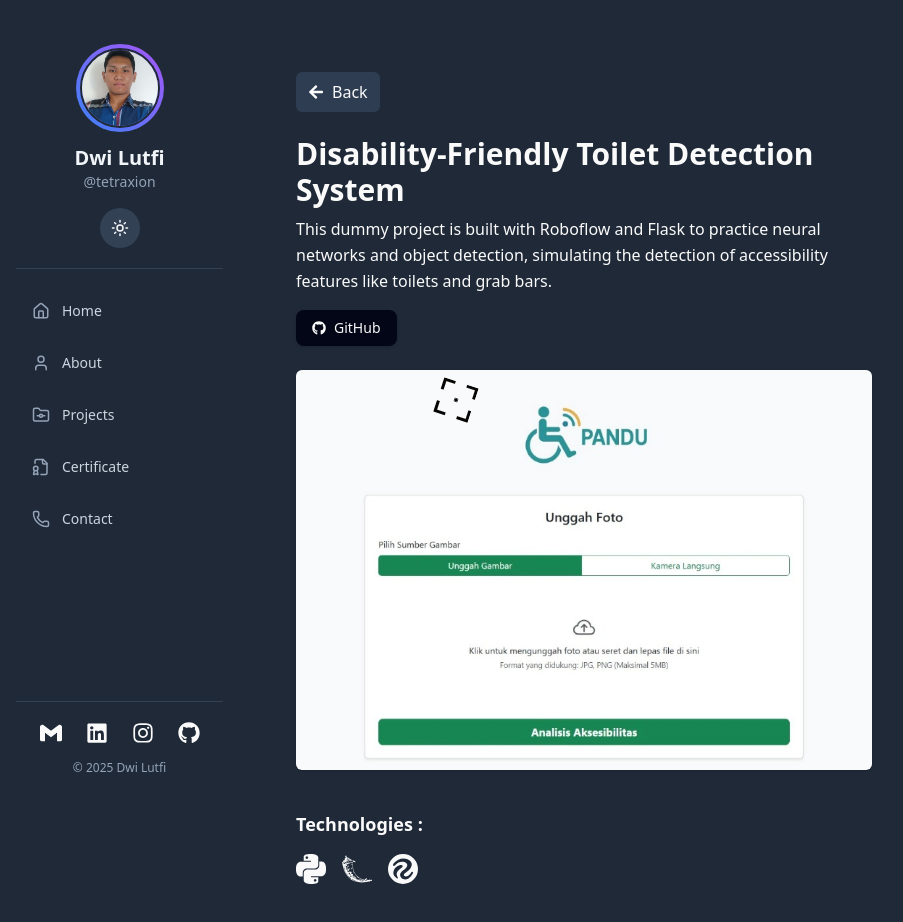
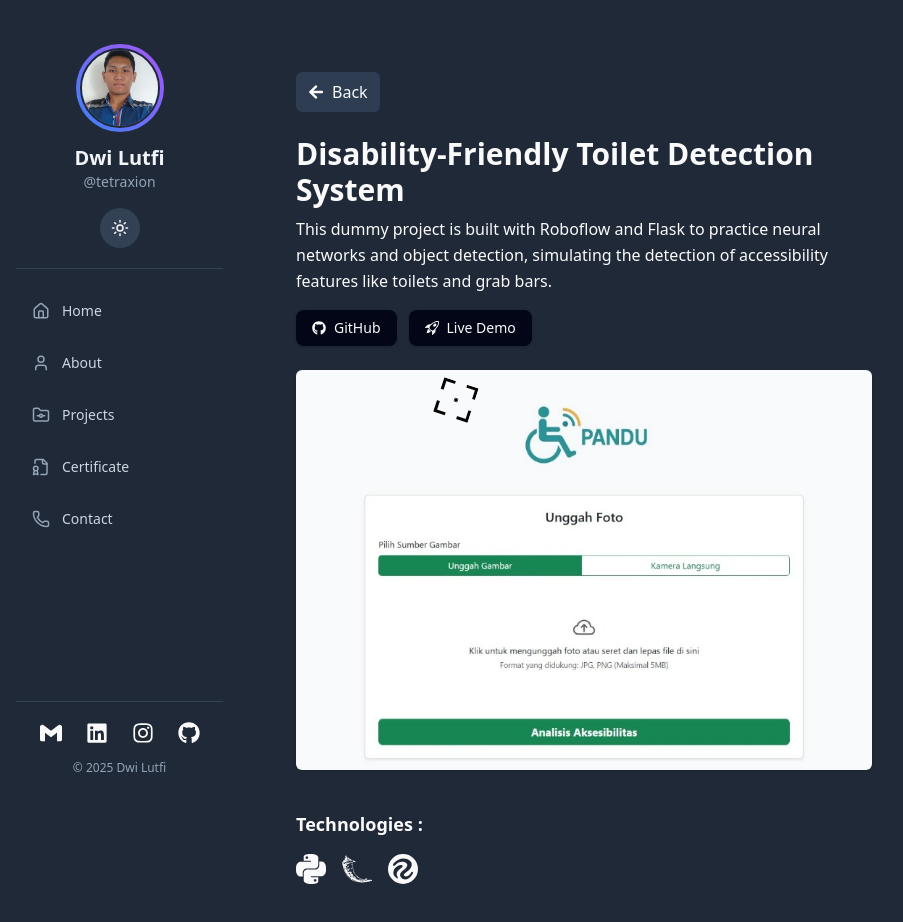
Before and after one commit to tetraxion/Personal-portofolio, a Next.js app: page /projects/Pandu-object-detection in a window 1280 px wide. Shown: the top 922 px of the page, without its empty margins (184-1087 px from the left). Built offline with nearby package versions, Linux system fonts and the light colour scheme.

Commit message:
new update

```diff
--- a/app/projects/[slug]/page.tsx
+++ b/app/projects/[slug]/page.tsx
@@ -3,7 +3,7 @@
 import { notFound } from "next/navigation";
 import Image from "next/image";
 import { projects } from "@/lib/project";
-import { FaArrowLeft, FaGithub, FaLock } from "react-icons/fa";
+import { FaArrowLeft, FaGithub, FaLock, FaGooglePlay, FaAppStore } from "react-icons/fa";
 import { BsRocketTakeoff } from "react-icons/bs";
 import { motion } from "framer-motion";
 import React from "react";
@@ -16,7 +16,7 @@ interface Props {
 
 export default function ProjectDetail({ params }: Props) {
     const { slug } = React.use(params);
-    const project = projects.find((p) => p.slug === slug);
+    const project = projects.find((p) => p.slug === slug) as (typeof projects[0] & { playstore?: string; appstore?: string });
     const router = useRouter();
 
     if (!project) return notFound();
@@ -52,13 +52,19 @@ export default function ProjectDetail({ params }: Props) {
                 </p>
             </motion.div>
 
+            {/* --- LOGIKA DIPERBARUI DI SINI --- */}
+            {/* 1. Ini adalah container BARU untuk menampung tombol-tombol */}
+            <div className="flex items-center gap-3">
+
+                {/* 2. motion.div sekarang membungkus SETIAP link secara individual */}
+
+                {project.github && (
                     <motion.div
-                className="flex items-center gap-3 rounded-lg bg-slate-300 dark:bg-slate-950 cursor-target shadow hover:shadow-md transition"
+                        className="rounded-lg bg-slate-300 dark:bg-slate-950 cursor-target shadow hover:shadow-md transition"
                         initial={{ opacity: 0, scale: 0.9 }}
                         animate={{ opacity: 1, scale: 1 }}
                         transition={{ duration: 0.3, delay: 0.2 }}
                     >
-                {project.github ? (
                         <a
                             href={project.github}
                             target="_blank"
@@ -67,7 +73,51 @@ export default function ProjectDetail({ params }: Props) {
                         >
                             <FaGithub /> GitHub
                         </a>
-                ) : project.link ? (
+                    </motion.div>
+                )}
+
+                {project.playstore && (
+                    <motion.div
+                        className="rounded-lg bg-slate-300 dark:bg-slate-950 cursor-target shadow hover:shadow-md transition"
+                        initial={{ opacity: 0, scale: 0.9 }}
+                        animate={{ opacity: 1, scale: 1 }}
+                        transition={{ duration: 0.3, delay: 0.3 }} // delay diubah
+                    >
+                        <a
+                            href={project.playstore}
+                            target="_blank"
+                            rel="noopener noreferrer"
+                            className="px-4 py-2 flex items-center gap-2 text-sm font-medium"
+                        >
+                            <FaGooglePlay /> Play Store
+                        </a>
+                    </motion.div>
+                )}
+                {project.appstore && (
+                    <motion.div
+                        className="rounded-lg bg-slate-300 dark:bg-slate-950 cursor-target shadow hover:shadow-md transition"
+                        initial={{ opacity: 0, scale: 0.9 }}
+                        animate={{ opacity: 1, scale: 1 }}
+                        transition={{ duration: 0.3, delay: 0.3 }} // delay diubah
+                    >
+                        <a
+                            href={project.appstore}
+                            target="_blank"
+                            rel="noopener noreferrer"
+                            className="px-4 py-2 flex items-center gap-2 text-sm font-medium"
+                        >
+                            <FaAppStore /> App Store
+                        </a>
+                    </motion.div>
+                )}
+
+                {project.link && (
+                    <motion.div
+                        className="rounded-lg bg-slate-300 dark:bg-slate-950 cursor-target shadow hover:shadow-md transition"
+                        initial={{ opacity: 0, scale: 0.9 }}
+                        animate={{ opacity: 1, scale: 1 }}
+                        transition={{ duration: 0.3, delay: 0.4 }} // delay diubah
+                    >
                         <a
                             href={project.link}
                             target="_blank"
@@ -76,17 +126,28 @@ export default function ProjectDetail({ params }: Props) {
                         >
                             <BsRocketTakeoff /> Live Demo
                         </a>
-                ) : (
+                    </motion.div>
+                )}
+
+                {!project.github && !project.playstore && !project.appstore && (
+                    <motion.div
+                        className="rounded-lg bg-slate-300 dark:bg-slate-950 cursor-target shadow hover:shadow-md transition"
+                        initial={{ opacity: 0, scale: 0.9 }}
+                        animate={{ opacity: 1, scale: 1 }}
+                        transition={{ duration: 0.3, delay: 0.2 }}
+                    >
                         <span className="px-4 py-2 flex items-center gap-2 text-sm font-medium cursor-not-allowed">
                             <FaLock /> Private Project
                         </span>
+                    </motion.div>
                 )}
-            </motion.div>
-
+            </div>
+            {/* --- AKHIR PERUBAHAN --- */}
         </header>
     );
 
     const renderProjectImage = () => (
+        // ... (Tidak ada perubahan di sini) ...
         <div className="relative w-full h-[250] md:h-[400px] mb-10 overflow-hidden rounded-md shadow">
             <motion.div
                 initial={{ opacity: 0, y: 30 }}
@@ -105,6 +166,7 @@ export default function ProjectDetail({ params }: Props) {
     );
 
     const renderTechnologies = () => (
+        // ... (Tidak ada perubahan di sini) ...
         <motion.div
             className="mb-8"
             initial={{ opacity: 0 }}
--- a/lib/project.tsx
+++ b/lib/project.tsx
@@ -34,6 +34,7 @@ export const projects = [
     <SiGetx key="getx" />,
   ],
   link: '/projects/sparkling',
+  github: ''
 },
   {
     slug: 'floodViser',
@@ -49,7 +50,9 @@ export const projects = [
 
     ],
     link: '/projects/floodViser',
-    demo: 'https://play.google.com/store/apps/details?id=com.floodviser.app&hl=en-US',
+    playstore: 'https://play.google.com/store/apps/details?id=com.floodviser.app&hl=en-US',
+    github: '',
+    appstore: 'https://apps.apple.com/id/app/flood-viser/id6747161524'
   },
   {
     slug: 'sidoarjo-superapp',
@@ -65,6 +68,7 @@ export const projects = [
       <SiGetx key="getx" />,
     ],
     link: '/projects/sidoarjo-superapp',
+    github:''
 
   },
     {
@@ -80,7 +84,7 @@ export const projects = [
       <SiGetx key="getx" />,
     ],
     link: '/projects/spedycheck',
-
+    github: ''
   },
   {
     slug: 'getcrew',
```
Lines whose indentation alone changed are shown as unchanged.
